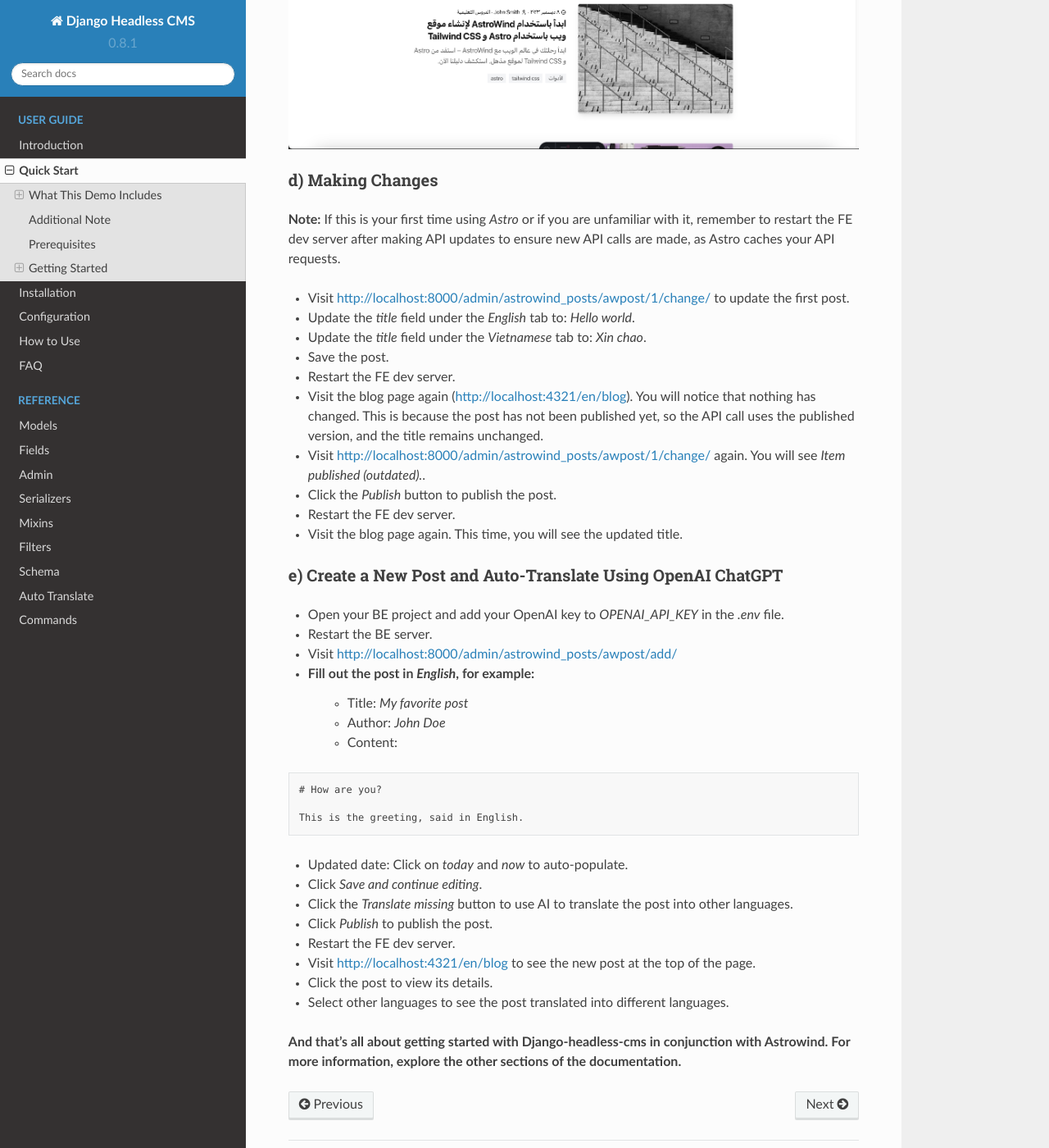
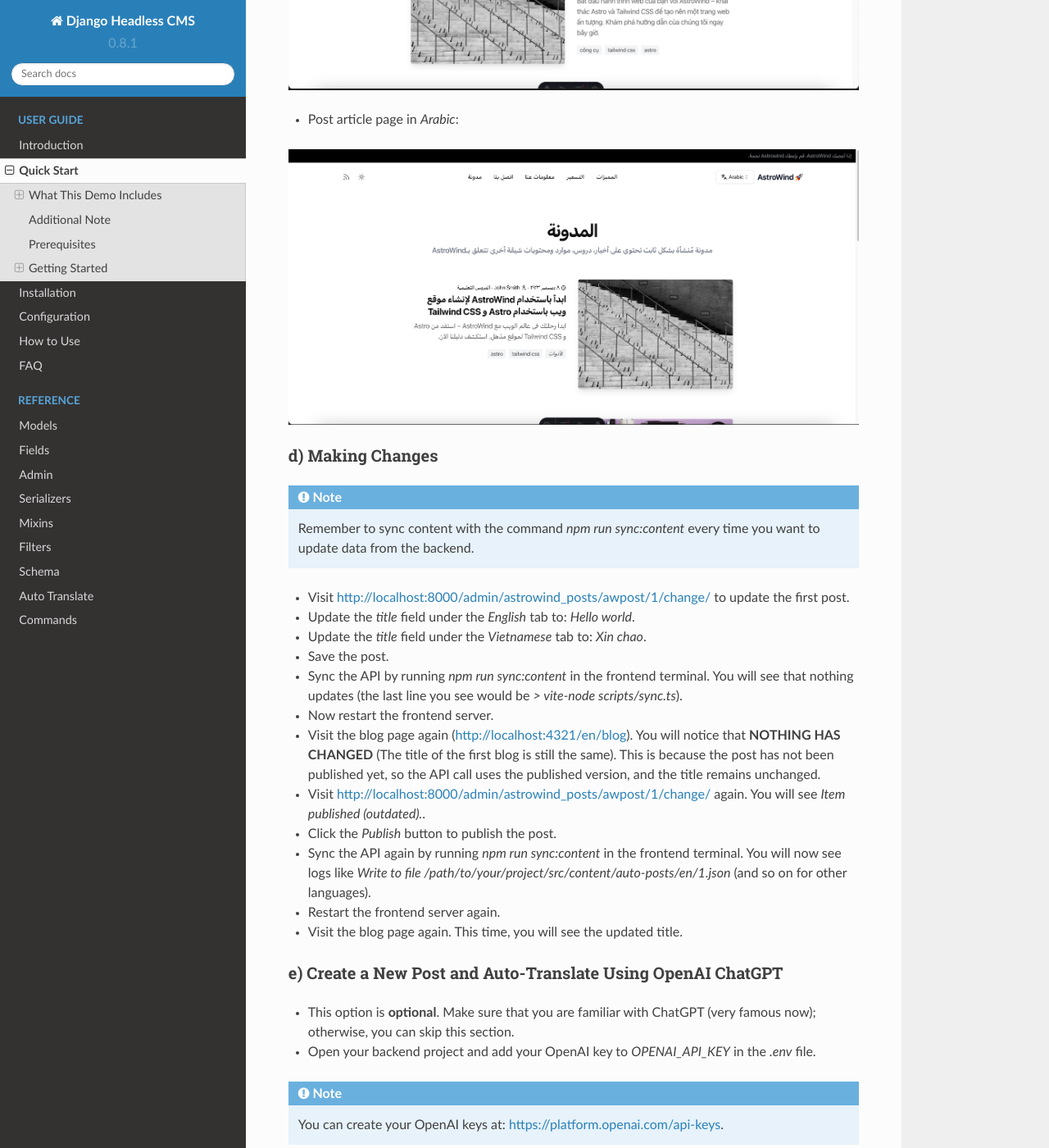
Before and after one commit to huynguyengl99/django-headless-cms, a Sphinx documentation site: the page built from docs/quick-start.rst, in a window 1280 px wide and 1400 px high, scrolled down 4650 px. Shown: the whole window at 82% size. Built offline with Sphinx 7.4.7 and the Read the Docs theme 2.0.0, drawn with Linux system fonts in a browser that asks for light colours; some of the changed text lies outside the part shown.

Commit message:
fix: do some small fixes and update docs

```diff
--- a/docs/how-to-use.rst
+++ b/docs/how-to-use.rst
@@ -335,7 +335,7 @@
 ~~~~~~~~~~~~~~~~~~~~~~~~~~~~~~~~~~
 
 - Publish/Draft content
-- Versioning content: Revert to any previously saved version
+- Versioning content: Revert to any previously saved version (click on the `History` button on the detail page)
 - Recursive publish
 
 .. image:: images/how-to-use/publish.png
--- a/docs/quick-start.rst
+++ b/docs/quick-start.rst
@@ -96,6 +96,18 @@
 
     npm install
 
+- Sync schemas (from your backend API schema), types (inferred from your schema), and contents (fetched from your backend):
+
+.. code-block:: shell
+
+    npm run sync:all
+
+.. note::
+    Your *schemas*, *types*, and *content* will be placed in the following files/folders respectively:
+        - src/schemas/content.ts
+        - src/types/content.ts
+        - src/content/auto-*
+
 - Run the project:
 
 .. code-block:: shell
@@ -129,23 +141,36 @@
 d) Making Changes
 -----------------
 
-**Note:** If this is your first time using `Astro` or if you are unfamiliar with it, remember to restart the FE dev server after making API updates to ensure new API calls are made, as Astro caches your API requests.
+.. note::
+    Remember to sync content with the command `npm run sync:content` every time you want to update data from the backend.
 
 - Visit http://localhost:8000/admin/astrowind_posts/awpost/1/change/ to update the first post.
 - Update the `title` field under the `English` tab to: `Hello world`.
 - Update the `title` field under the `Vietnamese` tab to: `Xin chao`.
 - Save the post.
-- Restart the FE dev server.
-- Visit the blog page again (http://localhost:4321/en/blog). You will notice that nothing has changed. This is because the post has not been published yet, so the API call uses the published version, and the title remains unchanged.
+- Sync the API by running `npm run sync:content` in the frontend terminal. You will see that nothing updates (the
+  last line you see would be `> vite-node scripts/sync.ts`).
+- Now restart the frontend server.
+- Visit the blog page again (http://localhost:4321/en/blog). You will notice that **NOTHING HAS CHANGED** (The title
+  of the first blog is still the same). This is because the post has not been published yet, so the API call uses the
+  published version, and the title remains unchanged.
 - Visit http://localhost:8000/admin/astrowind_posts/awpost/1/change/ again. You will see `Item published (outdated).`.
 - Click the `Publish` button to publish the post.
-- Restart the FE dev server.
+- Sync the API again by running `npm run sync:content` in the frontend terminal. You will now see logs like
+  `Write to file /path/to/your/project/src/content/auto-posts/en/1.json` (and so on for other languages).
+- Restart the frontend server again.
 - Visit the blog page again. This time, you will see the updated title.
 
 e) Create a New Post and Auto-Translate Using OpenAI ChatGPT
 ------------------------------------------------------------
 
-- Open your BE project and add your OpenAI key to `OPENAI_API_KEY` in the `.env` file.
+- This option is **optional**. Make sure that you are familiar with ChatGPT (very famous now); otherwise, you can skip
+  this section.
+- Open your backend project and add your OpenAI key to `OPENAI_API_KEY` in the `.env` file.
+
+.. note::
+    You can create your OpenAI keys at: https://platform.openai.com/api-keys.
+
 - Restart the BE server.
 - Visit http://localhost:8000/admin/astrowind_posts/awpost/add/
 - Fill out the post in `English`, for example:
@@ -159,15 +184,35 @@
 
     This is the greeting, said in English.
 
-- Updated date: Click on `today` and `now` to auto-populate.
+- Publish date: Click on `today` and `now` to auto-populate.
 - Click `Save and continue editing`.
 - Click the `Translate missing` button to use AI to translate the post into other languages.
 - Click `Publish` to publish the post.
+- Sync the API by running `npm run sync:content` in the frontend terminal.
 - Restart the FE dev server.
 - Visit http://localhost:4321/en/blog to see the new post at the top of the page.
 - Click the post to view its details.
 - Select other languages to see the post translated into different languages.
 
+Troubleshooting
+---------------
+- How to add other languages:
+
+  - On the backend side, refer to the :ref:`Translation` documentation for more information.
+  - On the frontend side, visit `src/utils/languages.ts` and uncomment (add) your desired languages. You can also
+    change your default language as well.
+
+- When I increase the number of languages, the `npm run sync:content` command raises errors, and on the backend side,
+  I see some `Broken Pipe` logs.
+
+  - This is because the Django *runserver* command cannot handle multiple concurrent requests well. You can migrate
+    to use the uvicorn command. For example:
+
+.. code-block:: shell
+
+    uvicorn config.wsgi:application --app-dir ./your_project_slug --host 0.0.0.0 --interface wsgi
+
+
 
 **And that's all about getting started with Django-headless-cms in conjunction with Astrowind. For more information,
 explore the other sections of the documentation.**
```
Also changed, not shown: docs/configuration.rst (+7 -1 lines), 2 other files.
